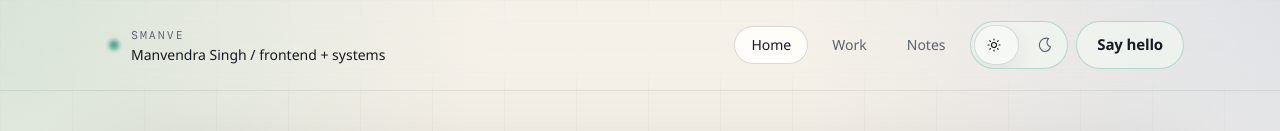
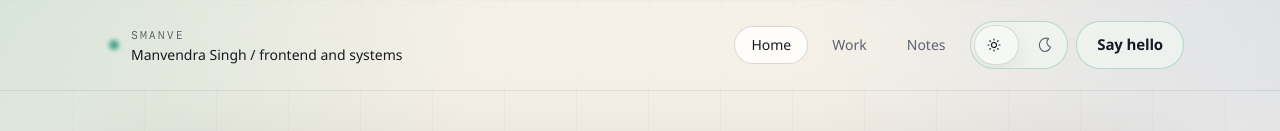
Before and after one commit to smanve/smanve.github.io, a Next.js app: page / in a window 1280 px wide. Shown: the top 131 px of the page. Built offline with nearby package versions, Linux system fonts and the light colour scheme; no server answers.

Commit message:
Use 'and' instead of '+'; remove email button
Replace occurrences of 'frontend + systems' with 'frontend and systems' in SiteHeader and the footer for clearer wording. Also remove the direct 'Email directly' mailto button from ContactForm, leaving only the form submission option.

```diff
--- a/src/app/components/ContactForm.tsx
+++ b/src/app/components/ContactForm.tsx
@@ -163,10 +163,6 @@ export default function ContactForm() {
         >
           {status === "submitting" ? "Sending..." : "Send message"}
         </button>
-
-        <a href={`mailto:${siteConfig.email}`} className="ui-button-secondary">
-          Email directly
-        </a>
       </div>
 
       {message ? (
--- a/src/app/components/SiteHeader.tsx
+++ b/src/app/components/SiteHeader.tsx
@@ -32,7 +32,7 @@ export default function SiteHeader() {
               Manvendra
             </span>
             <span className="hidden truncate text-sm text-[color:var(--text)] sm:block">
-              Manvendra Singh / frontend + systems
+              Manvendra Singh / frontend and systems
             </span>
           </span>
         </Link>
--- a/src/app/page.tsx
+++ b/src/app/page.tsx
@@ -362,7 +362,7 @@ export default function Page() {
 
       <footer className="flex flex-col gap-3 border-t border-[color:var(--border)] pt-6 text-sm text-[color:var(--muted)] sm:flex-row sm:items-center sm:justify-between">
         <div className="font-sfmono text-xs uppercase tracking-[0.18em]">
-          @smanve / frontend + systems
+          @smanve / frontend and systems
         </div>
         <div>Built with Next.js, MDX, and a bias for clarity.</div>
       </footer>
```
